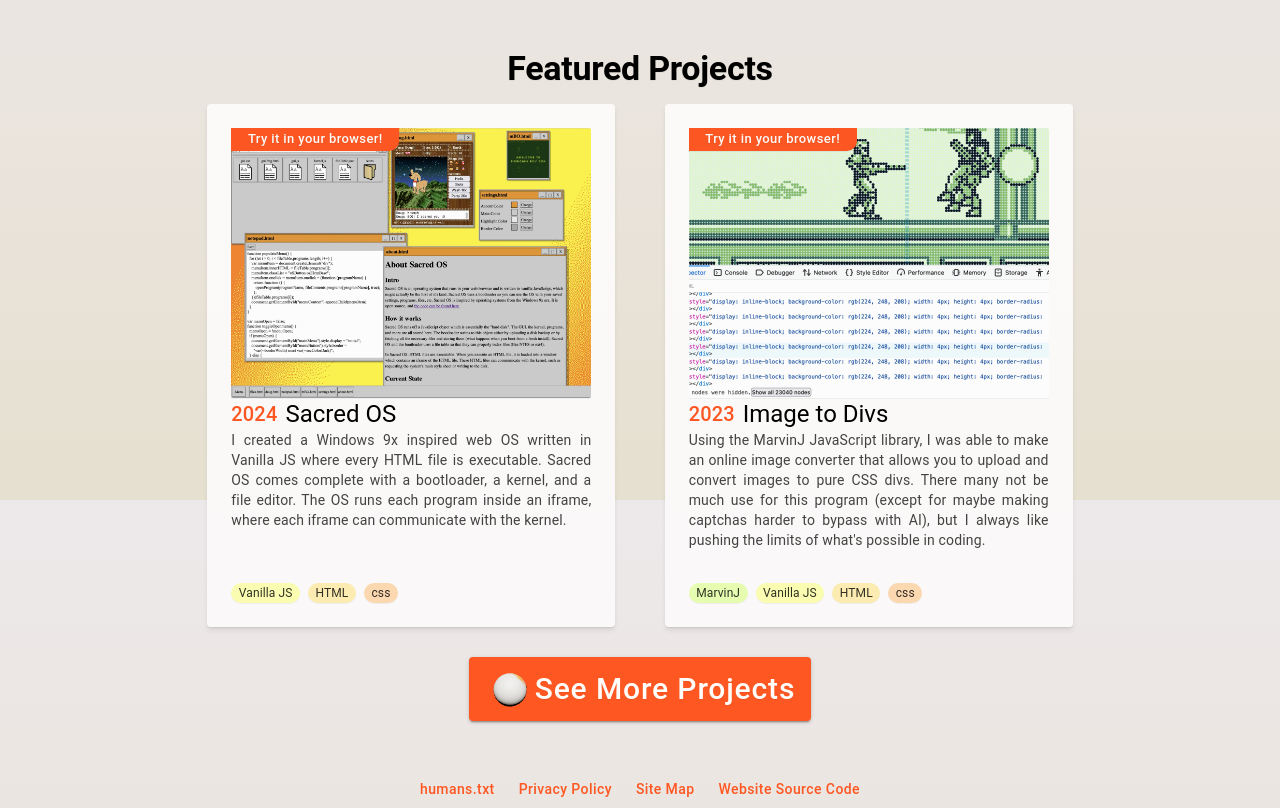
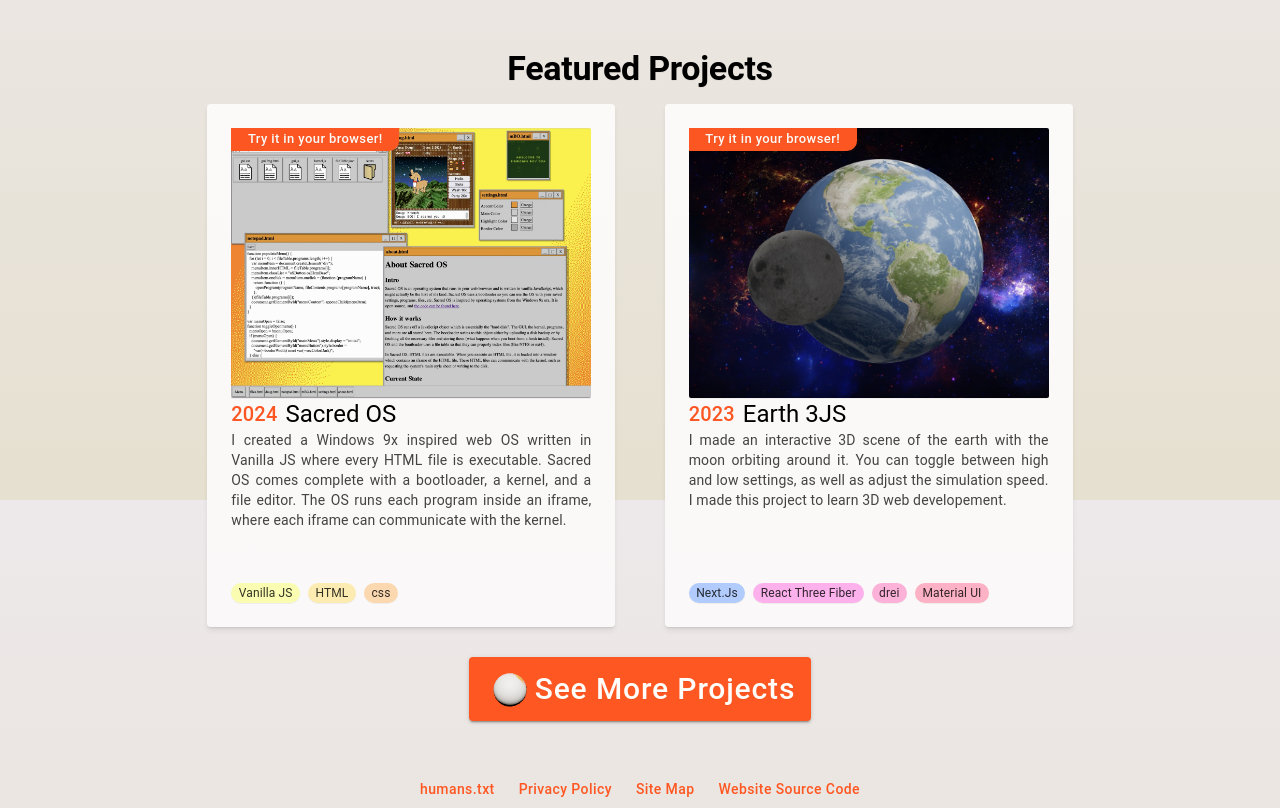
Before and after one commit to M-Valentino/M-Valentino_Node, a Next.js app: page / in a window 1280 px wide. Shown: the part 1900-2708 px from the top of the page. Built offline with nearby package versions, Linux system fonts and the light colour scheme.

Commit message:
changed featured project

```diff
--- a/src/pages/index.tsx
+++ b/src/pages/index.tsx
@@ -166,7 +166,7 @@ export default function Home() {
           spacing={{ xs: 3, md: 4 }}
         >
           <ProjectCard data={PROJECT_CONTENT[0]} />
-          <ProjectCard data={PROJECT_CONTENT[1]} />
+          <ProjectCard data={PROJECT_CONTENT[2]} />
         </Stack>
         <Button
           className="seeMoreButton"
```
